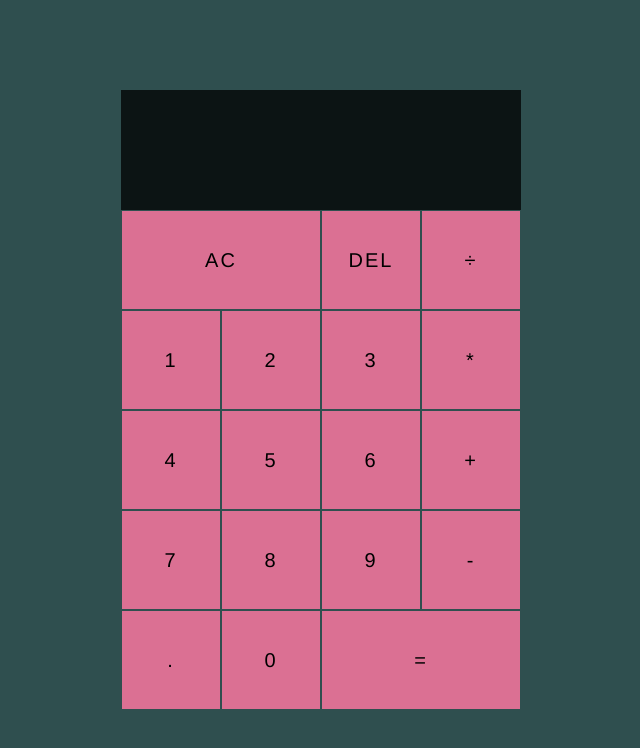
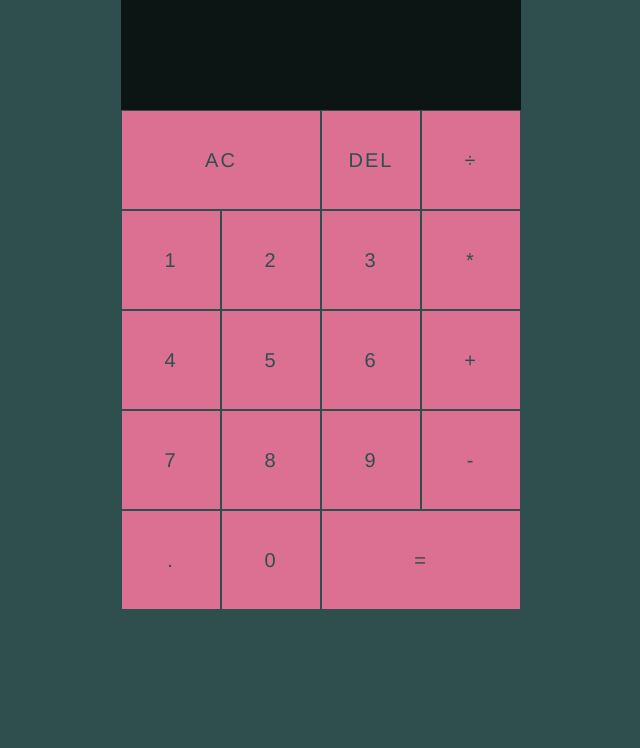
Before and after one commit to elliercottrell/CALCULATOR, a plain HTML site: page index.html in a window 1280 px wide. Shown: the whole page, without its empty margins (319-959 px from the left). Drawn offline with Linux system fonts and the light colour scheme.

Commit message:
Update main.css

```diff
--- a/main.css
+++ b/main.css
@@ -6,10 +6,12 @@
   text-transform: uppercase;
   letter-spacing: 2px;
   font-weight: 400;
+  color: darkslategray;
 }
 
 body {
   margin: 0;
+  margin-top: -100px;
   background: darkslategray;
 }
 
```
